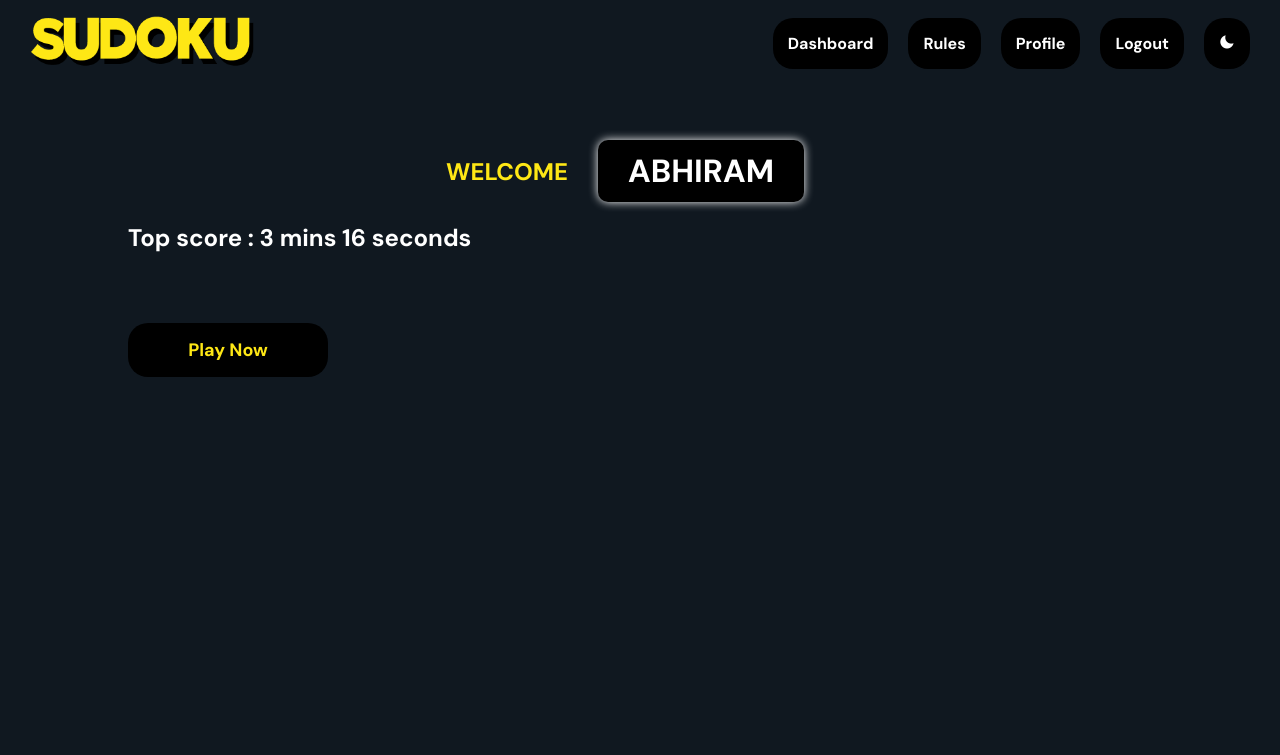
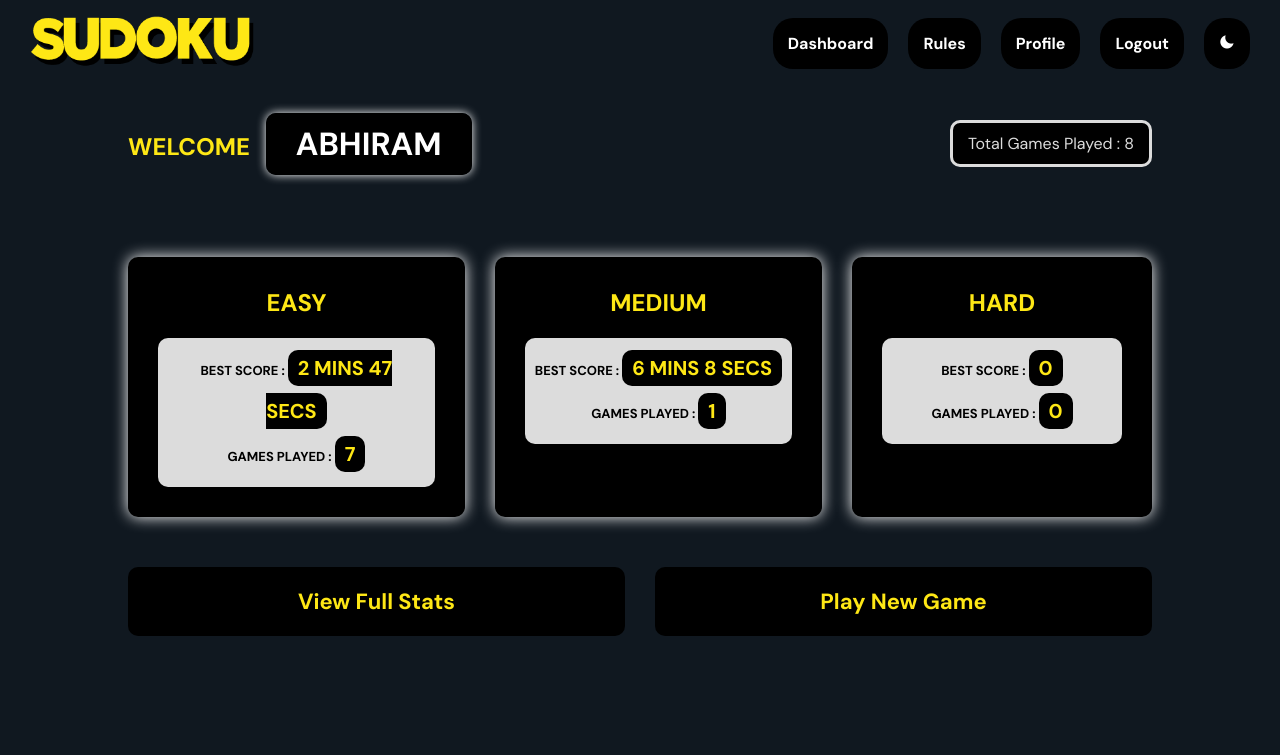
Before and after one commit to abhiram7054/sudokuProjectFlask, a Flask app: page /dashboard in a window 1280 px wide. Shown: the top 755 px of the page. Run offline with Flask 2, Linux system fonts and the light colour scheme; a user stored in the database is signed in; data comes from the database, SQL or seed files in the repository; both versions use the stored data as it was after the commit; some libraries are stand-ins or nearby versions.

Commit message:
new chnages

```diff
--- a/project/auth.py
+++ b/project/auth.py
@@ -49,15 +49,15 @@ def signup_post():
     # create a new user with the form data. Hash the password so the plaintext version isn't saved.
     new_user = User(email=email, name=name, password=generate_password_hash(password, method='sha256'))
 
-    new_game_easy = Game(email=email, mode= 0, score=0 )
+    # new_game_easy = Game(email=email, mode= 0, score=0 )
 
 
     # add the new user to the database
     db.session.add(new_user)
     db.session.commit()
 
-    db.session.add(new_game_easy)
-    db.session.commit()
+    # db.session.add(new_game_easy)
+    # db.session.commit()
 
     return redirect(url_for('auth.login'))
 
--- a/project/main.py
+++ b/project/main.py
@@ -22,17 +22,73 @@ def dashboard():
 
     print("total number of rows are : ", Game.query.filter_by(email=current_user.email).count())
 
-    games = Game.query.filter((Game.email==current_user.email) & (Game.mode == 0)).all()
-    print(games)
+    # games = len(Game.query.filter((Game.email==current_user.email) & (Game.mode == 0)).all())
+    # games = Game.query.with_entities(Game.score).filter((Game.email==current_user.email) & (Game.mode == 1)).order_by(Game.score.asc()).all()
+    # print(games)
 
-    # if db.session.query(Game).filter_by(email=current_user.email).count() > 1 :
-    if Game.query.filter_by(email=current_user.email).count() > 1 :
-        bestScore = Game.query.with_entities(Game.score).filter_by(email=current_user.email).order_by(Game.score.asc()).limit(2)[1][0]
-        print(bestScore)
+    totalGamesPlayed = Game.query.filter_by(email=current_user.email).count()
+
+    #================================================================================================
+
+    # for easy mode
+
+    if len(Game.query.filter((Game.email==current_user.email) & (Game.mode == 0)).all()) > 0:
+        easySeconds = Game.query.with_entities(Game.score).filter((Game.email==current_user.email) & (Game.mode == 0)).order_by(Game.score.asc()).first()[0]
+        if easySeconds >=3600 :
+            easyMinutes, easySeconds = divmod(easySeconds, 60)
+            easyHours, easyMinutes = divmod(easyMinutes, 60)
+            bestScore_easy = str(easyHours) + " Hrs " + str(easyMinutes) + " Mins " + str(easySeconds) + " Secs"
+        else:
+            bestScore_easy = str(easySeconds//60) + " Mins " + str(easySeconds%60) + " Secs"
+        gamesPlayed_easy = len(Game.query.filter((Game.email==current_user.email) & (Game.mode == 0)).all())
     else:
-        bestScore = Game.query.with_entities(Game.score).filter_by(email=current_user.email).order_by(Game.score.asc()).first()[0]
-        print(bestScore)
-    return render_template('dashboard.html', name=current_user.name, bestScore=bestScore)
+        bestScore_easy = 0
+        gamesPlayed_easy = 0
+
+    # for medium mode
+
+    if len(Game.query.filter((Game.email==current_user.email) & (Game.mode == 1)).all()) > 0:
+        mediumSeconds = Game.query.with_entities(Game.score).filter((Game.email==current_user.email) & (Game.mode == 1)).order_by(Game.score.asc()).first()[0]
+        if mediumSeconds >=3600 :
+            mediumMinutes, mediumSeconds = divmod(mediumSeconds, 60)
+            mediumHours, mediumMinutes = divmod(mediumMinutes, 60)
+            bestScore_medium = str(mediumHours) + " Hrs " + str(mediumMinutes) + " Mins " + str(mediumSeconds) + " Secs"
+        else:
+            bestScore_medium = str(mediumSeconds//60) + " Mins " + str(mediumSeconds%60) + " Secs"
+        gamesPlayed_medium = len(Game.query.filter((Game.email==current_user.email) & (Game.mode == 1)).all())
+    else:
+        bestScore_medium = 0
+        gamesPlayed_medium = 0
+
+    # for hard mode
+
+    if len(Game.query.filter((Game.email==current_user.email) & (Game.mode == 2)).all()) > 0:
+        hardSeconds = Game.query.with_entities(Game.score).filter((Game.email==current_user.email) & (Game.mode == 2)).order_by(Game.score.asc()).first()[0]
+        if hardSeconds >=3600 :
+            hardMinutes, hardSeconds = divmod(hardSeconds, 60)
+            hardHours, hardMinutes = divmod(hardMinutes, 60)
+            bestScore_hard = str(hardHours) + " Hrs " + str(hardMinutes) + " Mins " + str(hardSeconds) + " Secs"
+        else:
+            bestScore_hard = str(hardSeconds//60) + " Mins " + str(hardSeconds%60) + " Secs"
+        gamesPlayed_hard = len(Game.query.filter((Game.email==current_user.email) & (Game.mode == 2)).all())
+    else:
+        bestScore_hard = 0
+        gamesPlayed_hard = 0
+
+    #================================================================================================
+
+    return render_template('dashboard.html', name=current_user.name, bestScoreEasy=bestScore_easy, bestScoreMedium=bestScore_medium, bestScoreHard=bestScore_hard, gamesPlayedEasy=gamesPlayed_easy, gamesPlayedMedium=gamesPlayed_medium, gamesPlayedHard=gamesPlayed_hard, totalGamesPlayed=totalGamesPlayed)
+
+
+@main.route('/stats',  methods=["GET", "POST"])
+@login_required
+def stats():
+
+    easyTable = Game.query.filter(Game.mode == 0).order_by(Game.score.asc()).all()
+    mediumTable = Game.query.filter(Game.mode == 1).order_by(Game.score.asc()).all()
+    hardTable = Game.query.filter(Game.mode == 2).order_by(Game.score.asc()).all()
+    if request.method == "GET":
+         return render_template("stats.html", easyTable = easyTable, mediumTable=mediumTable, hardTable=hardTable)
 
 @main.route('/play')
 @login_required
@@ -48,6 +104,7 @@ def gameResults():
         a = json.loads(a)
         # print("a is :", type(a))
         # print(a["level"])
+        # new_game = Game(email=current_user.email, name=current_user.name, mode= a["level"], score= a["seconds"])
         new_game = Game(email=current_user.email, mode= a["level"], score= a["seconds"])
         db.session.add(new_game)
         db.session.commit()
--- a/project/models.py
+++ b/project/models.py
@@ -10,5 +10,6 @@ class User(UserMixin, db.Model):
 class Game(UserMixin, db.Model):
     id = db.Column(db.Integer, primary_key=True) # primary keys are required by SQLAlchemy
     email = db.Column(db.String(100))
+    # name = db.Column(db.String(100))
     mode = db.Column(db.String(20))
     score = db.Column(db.Integer)
--- a/project/static/styles/base.css
+++ b/project/static/styles/base.css
@@ -26,6 +26,7 @@ body {
     --yellow : #FEE715FF;
     --text : #fff;
     --black : black;
+    --gray : gainsboro;
 }
 
 /* this is when we chnage the mode from dark to light or vice versa  */
@@ -117,6 +118,10 @@ header {
 
 section {
     padding: 120px 10%;
+}
+
+.stats {
+    padding: 80px 10%;
 }
 
 .home {
@@ -289,7 +294,7 @@ section {
     width: auto;
     padding: 10px 30px;
     font-size: 32px;
-    margin: 20px 30px;
+    margin: 10px 10px;
 }
 
 .text {
@@ -332,13 +337,132 @@ section {
 .welcome{
     display: flex;
     flex-direction: row;
-    justify-content: center;
+    justify-content: space-between;
     align-items: center;
+    margin-bottom: 100px;
 }
 
 .welcomeText{
     color: var(--yellow);
 }
+
+.scoreContainer{
+    display: grid;
+    grid-template-columns: repeat(auto-fit, minmax(300px, auto));
+    grid-gap: 30px;
+    align-items: stretch;
+    margin-top: 40px;
+}
+
+.playContainer {
+    text-align: center;
+    font-size: 22px;
+    color: var(--yellow);
+    /* grid-gap: 250px; */
+}
+
+.playContainer .scoreBox {
+    padding: 20px;
+    transform: none;
+    box-shadow: none;
+    font-weight: bold;
+}
+
+.playContainer .scoreBox:hover {
+    transform: translateY(-10px);
+    box-shadow: 0px 0px 15px 0px var(--black);
+    background: var(--gray);
+    color: var(--black);
+}
+
+.scoreBox {
+    background: var(--black);
+    border-radius: 10px;
+    padding: 30px;
+    cursor: pointer;
+    transition: 0.2s;
+    transform: translateY(-10px);
+    box-shadow: 0px 0px 15px 0px var(--text);
+
+}
+
+.scoreBox h1 {
+    text-align: center;
+    color: var(--yellow);
+    font-weight: bolder;
+    margin-bottom: 20px;
+}
+
+.stats .scoreBox{
+    padding: 15px;
+}
+
+.stats .scoreBox:focus{
+    background: red;
+}
+.stats .scoreBox h1{
+    margin-bottom: 0;
+}
+.stats .scoreBox span{
+    text-transform: none;
+    color: var(--gray);
+    font-size: 16px;
+}
+.scoreBox p {
+    text-align: center;
+    color: var(--black);
+    background: var(--gray);
+    border-radius: 10px;
+    padding: 10px;
+    font-weight: bolder;
+    font-size: small;
+    line-height: 40px;
+    /* margin-bottom: 10px; */
+}
+
+.scoreBox span {
+    font-size: 20px;
+    color: var(--yellow);
+    text-transform: uppercase;
+    background: var(--black);
+    border-radius: 10px;
+    padding: 5px 10px;
+}
+
+.totalGames {
+    /* margin-top: 20px; */
+    text-align: center;
+    background: var(--black);
+    padding: 10px 15px;
+    border-radius: 10px;
+    border: solid;
+    border-color: var(--gray);
+    color: var(--gray);
+}
+
+table {
+    margin-top: 40px;
+    width: 100%;
+    margin-left: auto;
+    margin-right: auto;
+}
+
+.tableHeading {
+    color: var(--yellow);
+    text-transform: uppercase;
+    font-weight: bold;
+}
+
+td {
+    width: 33.3%;
+    text-align: center;
+    background: var(--black);
+    font-size: larger;
+    padding: 10px 10px;
+    border-radius: 10px;
+}
+
+
 @media (max-width: 1100px) {
 
     .home-desc h1{
--- a/project/templates/dashboard.html
+++ b/project/templates/dashboard.html
@@ -2,24 +2,42 @@
 
 {% block content %}
 <!-- <div class="container"> -->
-  <section>
-  <div class="welcome">
-    <h1 class="welcomeText">WELCOME</h1>
-    <h1 class="pageHeading ruleHeading username">
-      {{ name }}
-    </h1>
+  <section class="dashboard">
+    <div class="welcome">
+      <h1 class="welcomeText">WELCOME
+        <span class="pageHeading ruleHeading username">
+        {{ name }}
+        </span>
+      </h1>
+      <div class="totalGames"> Total Games Played : {{ totalGamesPlayed }}</div>
+    </div>
+
+
+
+  <div class="scoreContainer">
+    <div class="scoreBox">
+      <h1 class="modeName">EASY</h1>
+      <p class="bestScore">BEST SCORE : <span> {{ bestScoreEasy }}</span> <br> GAMES PLAYED : <span>{{ gamesPlayedEasy }}</span></p>
+    </div>
+    <div class="scoreBox">
+      <h1 class="modeName">MEDIUM</h1>
+      <p class="bestScore">BEST SCORE : <span> {{ bestScoreMedium }}</span> <br> GAMES PLAYED : <span>{{ gamesPlayedMedium }}</span></p>
+    </div>
+    <div class="scoreBox">
+      <h1 class="modeName">HARD</h1>
+      <p class="bestScore">BEST SCORE : <span> {{ bestScoreHard }}</span> <br> GAMES PLAYED : <span>{{ gamesPlayedHard }}</span></p>
+    </div>
+  </div>
+  <div class="scoreContainer playContainer">
+    <a href="{{ url_for('main.stats') }}" >
+      <div class="scoreBox">View Full Stats</div>
+    </a>
+    <a href="{{ url_for('main.play') }}" >
+      <div class="scoreBox">Play New Game</div>
+    </a>
   </div>
 
-  <h1>
-      Top score : {{ bestScore//60 }} mins {{ bestScore%60 }} seconds
-  </h1>
 
-  <div class="buttons" id="playNow">
-    <!-- <div class="work-exp"> -->
-      <!-- <div class="work-exp" onclick="playOption()" >Play Now</div> -->
-      <a href="{{ url_for('main.play') }}" class="work-exp" onclick="playOption()" >Play Now</a>
-    <!-- </div> -->
-</div>
 </section>
 
 
```
Also changed, not shown: project/static/javascript/base.js (+0 -8 lines), project/templates/stats.html (added, +45 -0 lines), project/db.sqlite.
